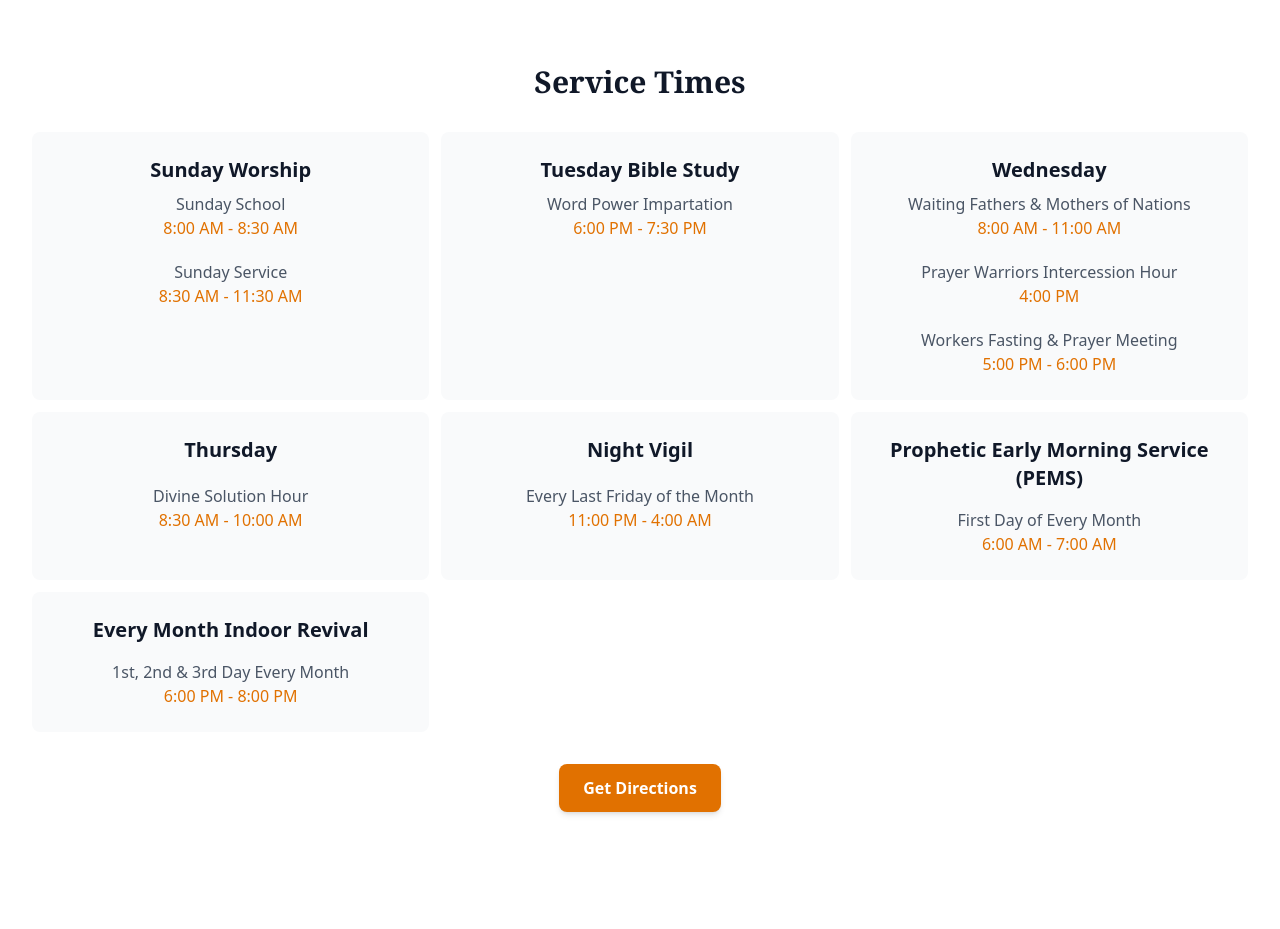
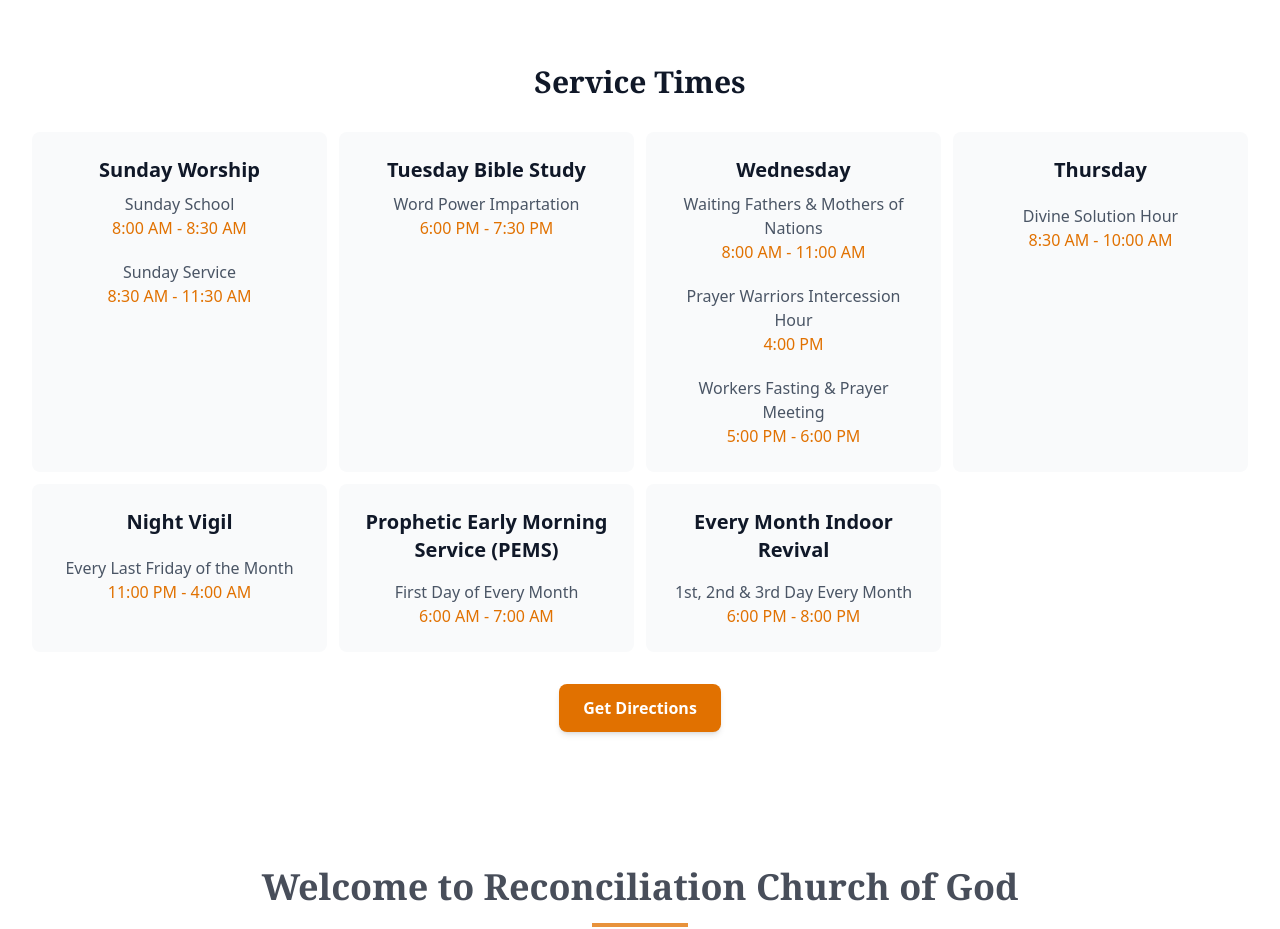
Before and after one commit to RCG2025-hash/church-frontend, a React (Vite) app: page / in a window 1280 px wide. Shown: the part 800-1729 px from the top of the page. Built offline with nearby package versions, Linux system fonts and the light colour scheme.

Commit message:
initial commit

```diff
--- a/src/pages/Home.jsx
+++ b/src/pages/Home.jsx
@@ -119,7 +119,7 @@
 <section id="service-times" className="py-16 bg-white">
   <div className="max-w-7xl mx-auto px-4 sm:px-6 lg:px-8 text-center">
     <h2 className="text-3xl font-bold text-gray-900 font-serif mb-8">Service Times</h2>
-    <div className="grid md:grid-cols-3 gap-3">
+    <div className="grid md:grid-cols-4 gap-3">
       <div className="p-6 bg-gray-50 rounded-lg">
         <h3 className="text-xl font-semibold text-gray-900 mb-2">Sunday Worship</h3>
         <p className="text-gray-600">Sunday School</p>
```
